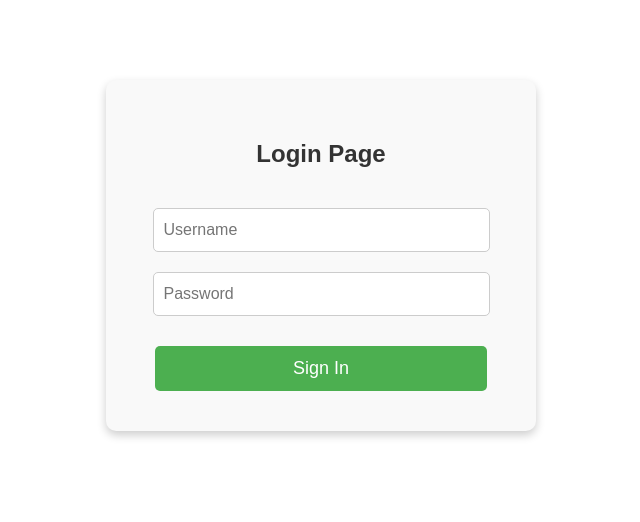
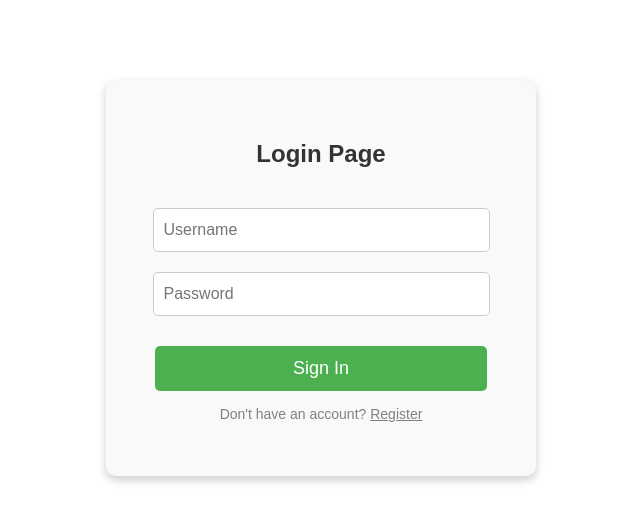
Before and after one commit to Ewleno/BookNook, a React (Create React App) app in the folder bookrev/: page / in a window 1280 px wide. Shown: the top 522 px of the page, without its empty margins (319-959 px from the left). Built offline with nearby package versions, Linux system fonts and the light colour scheme.

Commit message:
added register link

```diff
--- a/bookrev/src/Login.css
+++ b/bookrev/src/Login.css
@@ -41,3 +41,14 @@
 .login-button:hover {
   background-color: #45a049;
 }
+.register-link {
+  margin-top: 15px;
+  color: gray;
+  font-size: 14px;
+}
+
+.register-link a {
+  color: gray;
+  text-decoration: underline;
+  cursor: pointer;
+}
--- a/bookrev/src/Login.js
+++ b/bookrev/src/Login.js
@@ -1,5 +1,3 @@
-import "./Login.css";
-
 import React, { useState } from "react";
 import "./Login.css";
 
@@ -39,6 +37,11 @@ function Login() {
   <button type="submit" className="login-button">
     Sign In
   </button>
+
+  {/* <-- Put it right here, after the button */}
+  <p className="register-link">
+    Don't have an account? <a href="/register">Register</a>
+  </p>
 </form>
     </div>
   );
```
Lines whose indentation alone changed are shown as unchanged.
